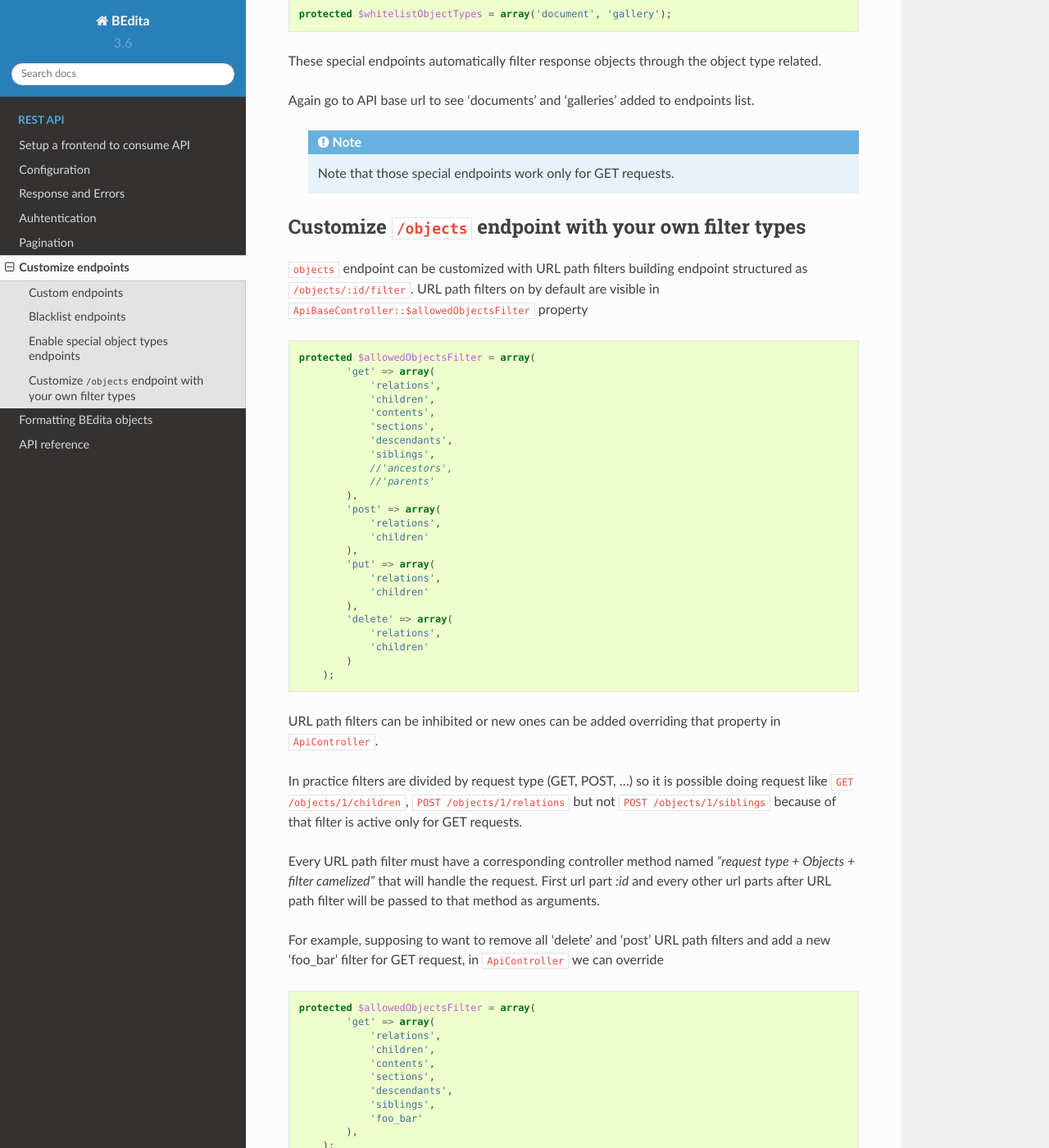
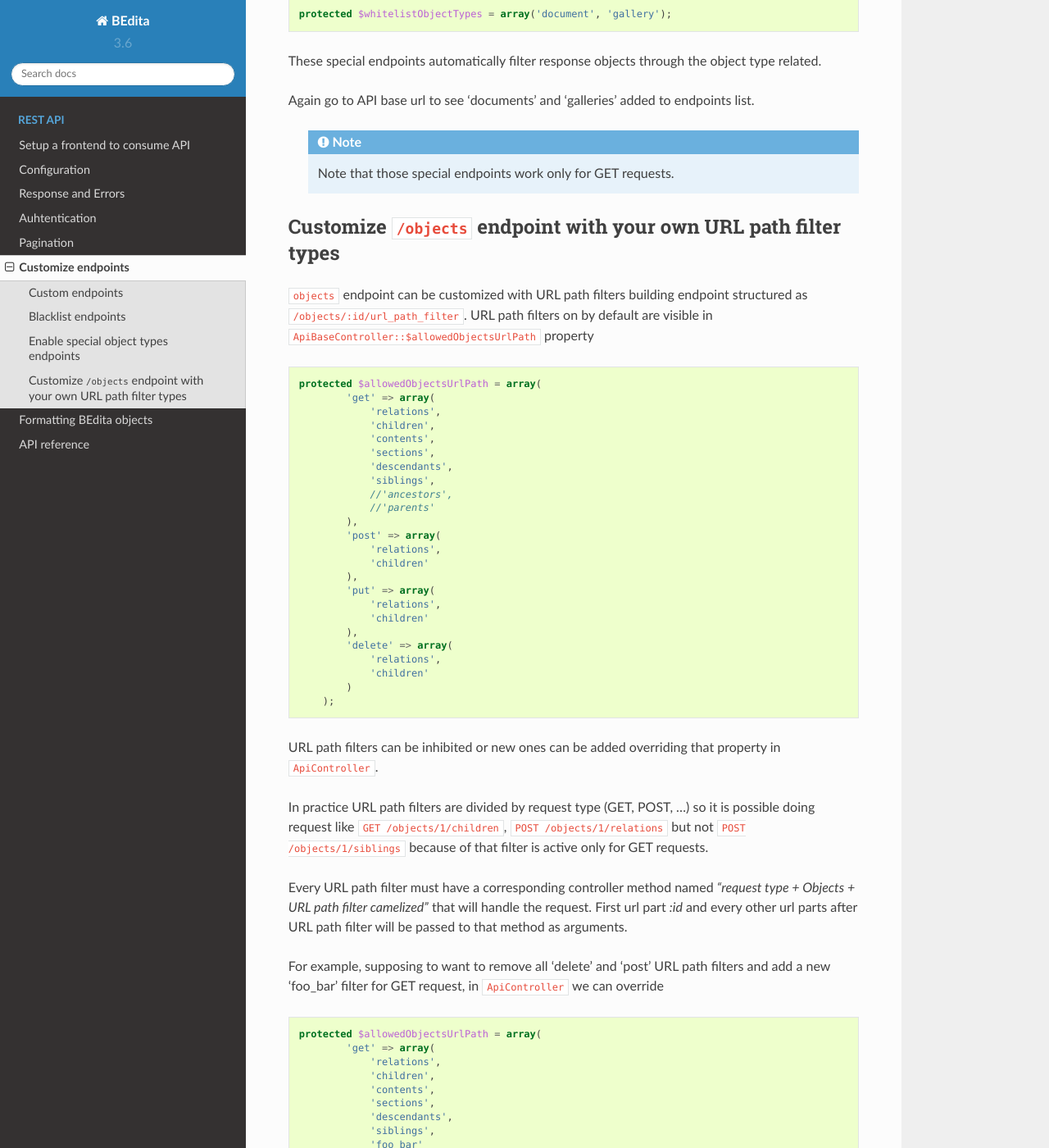
Before and after one commit to bedita/docs, a Sphinx documentation site: the page built from source/customize_endpoints.rst, in a window 1280 px wide and 1400 px high, scrolled down 1837 px. Shown: the whole window at 82% size. Built offline with Sphinx 7.4.7 and the Read the Docs theme 2.0.0, drawn with Linux system fonts in a browser that asks for light colours.

Commit message:
change $allowedObjectsFilter to $allowedObjectsUrlPath

```diff
--- a/source/customize_endpoints.rst
+++ b/source/customize_endpoints.rst
@@ -110,16 +110,16 @@ endpoints list.
       Note that those special endpoints work only for GET requests.
 
 
-Customize ``/objects`` endpoint with your own filter types
+Customize ``/objects`` endpoint with your own URL path filter types
 -------------------------------------------------------------------
 
 ``objects`` endpoint can be customized with URL path filters building
-endpoint structured as ``/objects/:id/filter``. URL path
-filters on by default are visible in ``ApiBaseController::$allowedObjectsFilter`` property
+endpoint structured as ``/objects/:id/url_path_filter``. URL path
+filters on by default are visible in ``ApiBaseController::$allowedObjectsUrlPath`` property
 
 .. code-block:: php
 
-    protected $allowedObjectsFilter = array(
+    protected $allowedObjectsUrlPath = array(
             'get' => array(
                 'relations',
                 'children',
@@ -147,13 +147,13 @@ filters on by default are visible in ``ApiBaseController::$allowedObjectsFilter`
 URL path filters can be inhibited or new ones can be added overriding
 that property in ``ApiController``.
 
-In practice filters are divided by request type (GET, POST,
+In practice URL path filters are divided by request type (GET, POST,
 ...) so it is possible doing request like ``GET /objects/1/children``,
 ``POST /objects/1/relations`` but not ``POST /objects/1/siblings``
 because of that filter is active only for GET requests.
 
 Every URL path filter must have a corresponding controller method named
-*"request type + Objects + filter camelized"* that will handle
+*"request type + Objects + URL path filter camelized"* that will handle
 the request. First url part *:id* and every other url parts after URL
 path filter will be passed to that method as arguments.
 
@@ -163,7 +163,7 @@ path filters and add a new 'foo\_bar' filter for GET request, in
 
 .. code-block:: php
 
-    protected $allowedObjectsFilter = array(
+    protected $allowedObjectsUrlPath = array(
             'get' => array(
                 'relations',
                 'children',
```
